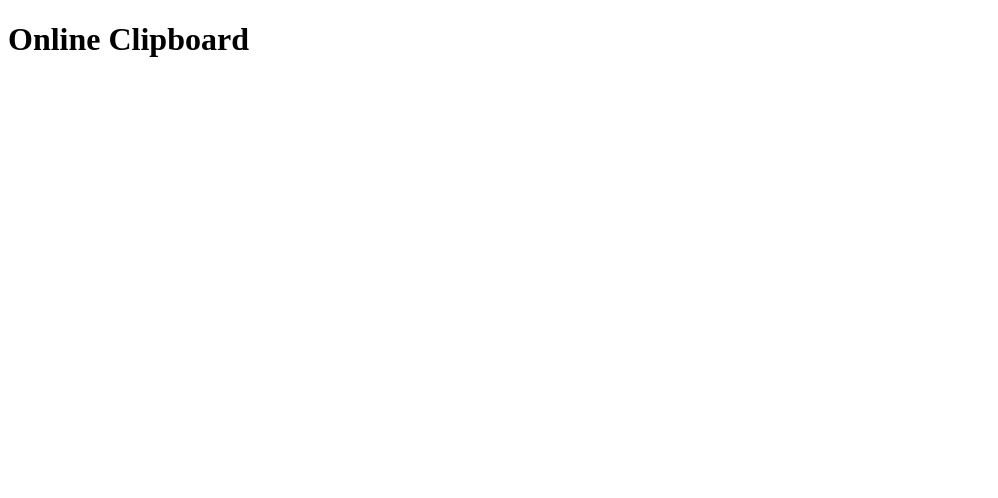
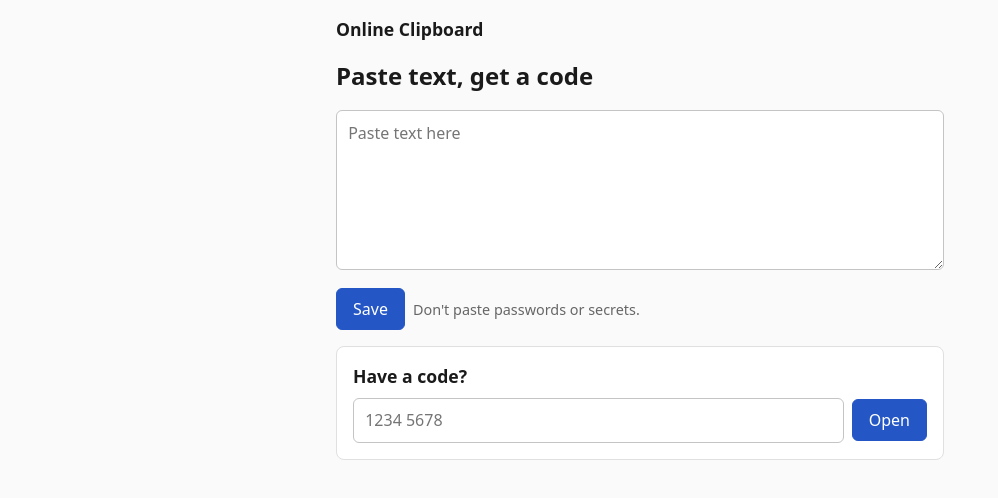
Before and after one commit to pablaber/clipboard, a SvelteKit app: page / in a window 1280 px wide. Shown: the top 498 px of the page, without its empty margins (0-998 px from the left). Built offline with nearby package versions, Linux system fonts and the light colour scheme; no server answers.

Commit message:
add clip create and retrieve flow with layout and error pages

```diff
--- /dev/null
+++ b/src/lib/CopyButton.svelte
@@ -0,0 +1,29 @@
+<script lang="ts">
+	let { text, label = 'Copy' }: { text: string; label?: string } = $props();
+
+	let supported = $state(false);
+	let copied = $state(false);
+	let timer: ReturnType<typeof setTimeout> | undefined;
+
+	$effect(() => {
+		supported = typeof navigator !== 'undefined' && !!navigator.clipboard?.writeText;
+		return () => clearTimeout(timer);
+	});
+
+	async function copy() {
+		try {
+			await navigator.clipboard.writeText(text);
+		} catch {
+			return;
+		}
+		copied = true;
+		clearTimeout(timer);
+		timer = setTimeout(() => (copied = false), 1500);
+	}
+</script>
+
+{#if supported}
+	<button type="button" class="secondary" onclick={copy} aria-live="polite">
+		{copied ? 'Copied!' : label}
+	</button>
+{/if}
--- /dev/null
+++ b/src/lib/time.ts
@@ -0,0 +1,14 @@
+/** Short "time left" text: "59 min", "23 h", "expired". */
+export function timeLeft(expiresAt: string | number | Date, now: number = Date.now()): string {
+	const ms = new Date(expiresAt).getTime() - now;
+	if (!(ms > 0)) return 'expired';
+	const minutes = Math.ceil(ms / 60_000);
+	if (minutes < 60) return `${minutes} min`;
+	return `${Math.floor(minutes / 60)} h`;
+}
+
+/** "Expires in 59 min" or "Expired". */
+export function expiresText(expiresAt: string | number | Date, now: number = Date.now()): string {
+	const left = timeLeft(expiresAt, now);
+	return left === 'expired' ? 'Expired' : `Expires in ${left}`;
+}
--- /dev/null
+++ b/src/routes/+layout.svelte
@@ -0,0 +1,121 @@
+<script lang="ts">
+	let { children } = $props();
+</script>
+
+<svelte:head>
+	<title>Online Clipboard</title>
+</svelte:head>
+
+<header>
+	<a class="brand" href="/">Online Clipboard</a>
+	<!-- The auth part adds "Log in" / email + "Log out" here. -->
+	<nav></nav>
+</header>
+
+<main>
+	{@render children()}
+</main>
+
+<style>
+	:global(*, *::before, *::after) {
+		box-sizing: border-box;
+	}
+	:global(body) {
+		margin: 0;
+		font-family: system-ui, -apple-system, 'Segoe UI', Roboto, sans-serif;
+		line-height: 1.5;
+		color: #1a1a1a;
+		background: #fafafa;
+	}
+	:global(a) {
+		color: #2457c5;
+	}
+	:global(h1) {
+		font-size: 1.5rem;
+		margin: 0 0 1rem;
+	}
+	:global(h2) {
+		font-size: 1.1rem;
+		margin: 0 0 0.5rem;
+	}
+	:global(textarea),
+	:global(input[type='text']) {
+		width: 100%;
+		font: inherit;
+		padding: 0.6rem 0.7rem;
+		border: 1px solid #c4c4c4;
+		border-radius: 6px;
+		background: #fff;
+		color: inherit;
+	}
+	:global(textarea) {
+		min-height: 10rem;
+		resize: vertical;
+	}
+	:global(button) {
+		font: inherit;
+		padding: 0.5rem 1rem;
+		border: 1px solid #2457c5;
+		border-radius: 6px;
+		background: #2457c5;
+		color: #fff;
+		cursor: pointer;
+	}
+	:global(button.secondary) {
+		background: #fff;
+		color: #2457c5;
+	}
+	:global(button:disabled) {
+		opacity: 0.6;
+		cursor: default;
+	}
+	:global(.card) {
+		background: #fff;
+		border: 1px solid #e0e0e0;
+		border-radius: 8px;
+		padding: 1rem;
+		margin: 1rem 0;
+	}
+	:global(.error) {
+		color: #b00020;
+		margin: 0.5rem 0;
+	}
+	:global(.muted) {
+		color: #666;
+		font-size: 0.9rem;
+	}
+	:global(.row) {
+		display: flex;
+		flex-wrap: wrap;
+		gap: 0.5rem;
+		align-items: center;
+	}
+
+	header {
+		display: flex;
+		align-items: center;
+		justify-content: space-between;
+		gap: 1rem;
+		max-width: 40rem;
+		margin: 0 auto;
+		padding: 1rem;
+	}
+	.brand {
+		font-weight: 600;
+		font-size: 1.1rem;
+		color: inherit;
+		text-decoration: none;
+	}
+	nav {
+		display: flex;
+		align-items: center;
+		gap: 0.75rem;
+		margin-left: auto;
+		text-align: right;
+	}
+	main {
+		max-width: 40rem;
+		margin: 0 auto;
+		padding: 0 1rem 3rem;
+	}
+</style>
--- /dev/null
+++ b/src/routes/+page.server.ts
@@ -0,0 +1,31 @@
+import { fail } from '@sveltejs/kit';
+import { ClipValidationError, createClip, resolveTtl } from '$lib/server/clips';
+import { limit } from '$lib/server/ratelimit';
+import type { Actions } from './$types';
+
+export const actions: Actions = {
+	create: async (event) => {
+		await limit(event, 'create');
+
+		const data = await event.request.formData();
+		const content = data.get('content');
+		const text = typeof content === 'string' ? content : '';
+		const ttlField = data.get('ttl');
+		const ttlFromForm =
+			typeof ttlField === 'string' && ttlField !== '' ? Number(ttlField) : undefined;
+
+		try {
+			const { code, expiresAt } = await createClip({
+				content: text,
+				userId: event.locals.user?.id ?? null,
+				ttlMs: resolveTtl(event.locals.user, ttlFromForm)
+			});
+			return { code, expiresAt };
+		} catch (err) {
+			if (err instanceof ClipValidationError) {
+				return fail(400, { error: err.message, content: text });
+			}
+			throw err;
+		}
+	}
+};
--- a/src/routes/+page.svelte
+++ b/src/routes/+page.svelte
@@ -1 +1,102 @@
-<h1>Online Clipboard</h1>
+<script lang="ts">
+	import { enhance } from '$app/forms';
+	import { page } from '$app/state';
+	import CopyButton from '$lib/CopyButton.svelte';
+	import { formatCode } from '$lib/code';
+	import { expiresText } from '$lib/time';
+
+	let { form } = $props();
+
+	let saving = $state(false);
+	const created = $derived(
+		form?.code && form.expiresAt ? { code: form.code, expiresAt: form.expiresAt } : null
+	);
+	const link = $derived(created ? `${page.url.origin}/${created.code}` : '');
+</script>
+
+<h1>Paste text, get a code</h1>
+
+<form
+	method="POST"
+	action="?/create"
+	use:enhance={() => {
+		saving = true;
+		return async ({ update }) => {
+			await update();
+			saving = false;
+		};
+	}}
+>
+	<label class="sr" for="content">Text to share</label>
+	<textarea id="content" name="content" placeholder="Paste text here" required
+		>{form?.content ?? ''}</textarea
+	>
+	{#if form?.error}
+		<p class="error" role="alert">{form.error}</p>
+	{/if}
+	<div class="row actions">
+		<button type="submit" disabled={saving}>{saving ? 'Saving…' : 'Save'}</button>
+		<span class="muted">Don't paste passwords or secrets.</span>
+	</div>
+</form>
+
+{#if created}
+	<section class="card" aria-live="polite">
+		<h2>Your code</h2>
+		<p class="code">{formatCode(created.code)}</p>
+		<div class="row">
+			<CopyButton text={created.code} label="Copy code" />
+			<span class="muted">{expiresText(created.expiresAt)}</span>
+		</div>
+		<div class="row link">
+			<a href="/{created.code}">{link}</a>
+			<CopyButton text={link} label="Copy link" />
+		</div>
+	</section>
+{/if}
+
+<section class="card">
+	<h2>Have a code?</h2>
+	<form method="GET" action="/open" class="row">
+		<label class="sr" for="code">Code</label>
+		<input
+			id="code"
+			type="text"
+			name="code"
+			inputmode="numeric"
+			autocomplete="off"
+			placeholder="1234 5678"
+			required
+		/>
+		<button type="submit">Open</button>
+	</form>
+</section>
+
+<style>
+	.sr {
+		position: absolute;
+		width: 1px;
+		height: 1px;
+		overflow: hidden;
+		clip-path: inset(50%);
+	}
+	.actions {
+		margin-top: 0.75rem;
+	}
+	.code {
+		font-size: 2.5rem;
+		font-weight: 700;
+		letter-spacing: 0.08em;
+		font-variant-numeric: tabular-nums;
+		margin: 0.25rem 0 0.75rem;
+	}
+	.link {
+		margin-top: 0.75rem;
+		word-break: break-all;
+	}
+	.row input {
+		flex: 1;
+		min-width: 8rem;
+		width: auto;
+	}
+</style>
--- /dev/null
+++ b/src/routes/open/+server.ts
@@ -0,0 +1,9 @@
+import { error, redirect } from '@sveltejs/kit';
+import { normalizeCode } from '$lib/code';
+import type { RequestHandler } from './$types';
+
+export const GET: RequestHandler = ({ url }) => {
+	const code = normalizeCode(url.searchParams.get('code') ?? '');
+	if (code.length !== 8) error(400, 'Codes are 8 digits');
+	redirect(303, `/${code}`);
+};
```
Also changed, not shown: src/routes/+error.svelte (added, +21 -0 lines), src/routes/[code=code]/+page.server.ts (added, +14 -0 lines), src/routes/[code=code]/+page.svelte (added, +37 -0 lines), 1 other file (tests, documents, lock files or other folders).
